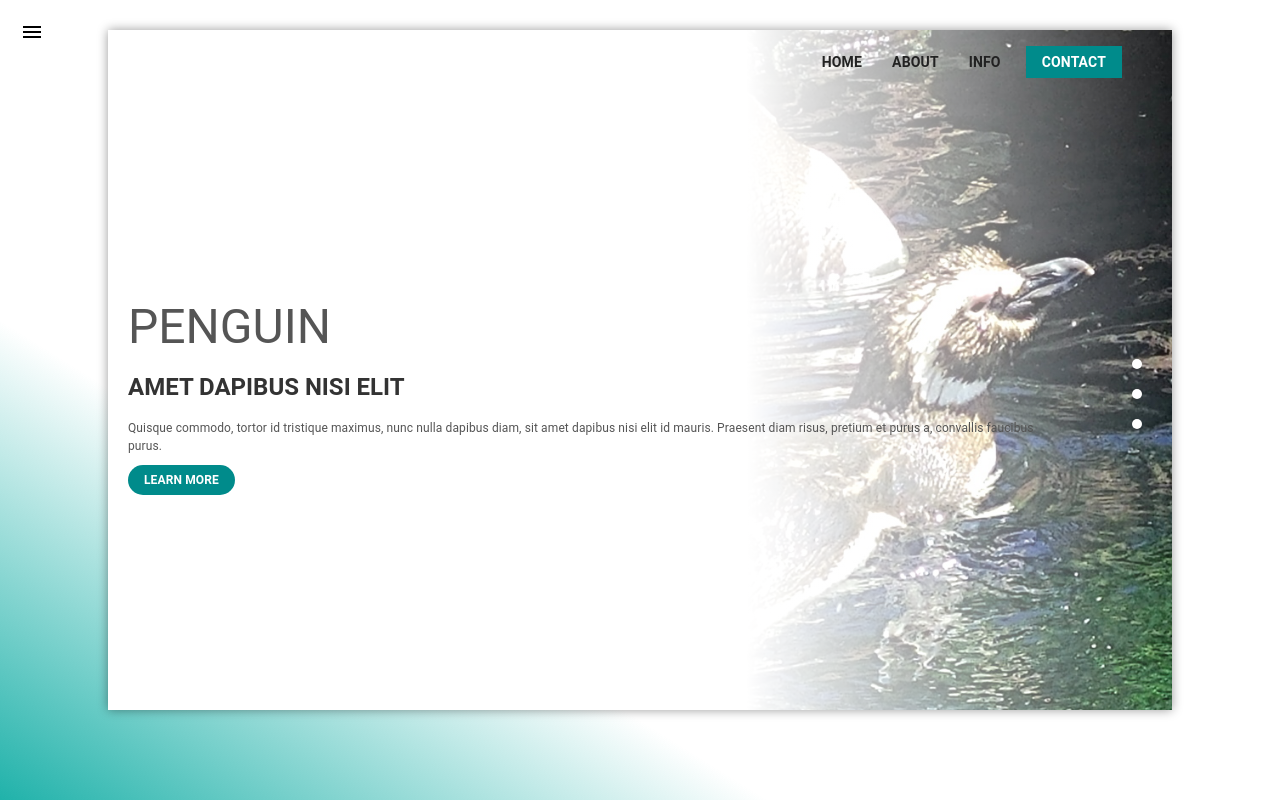
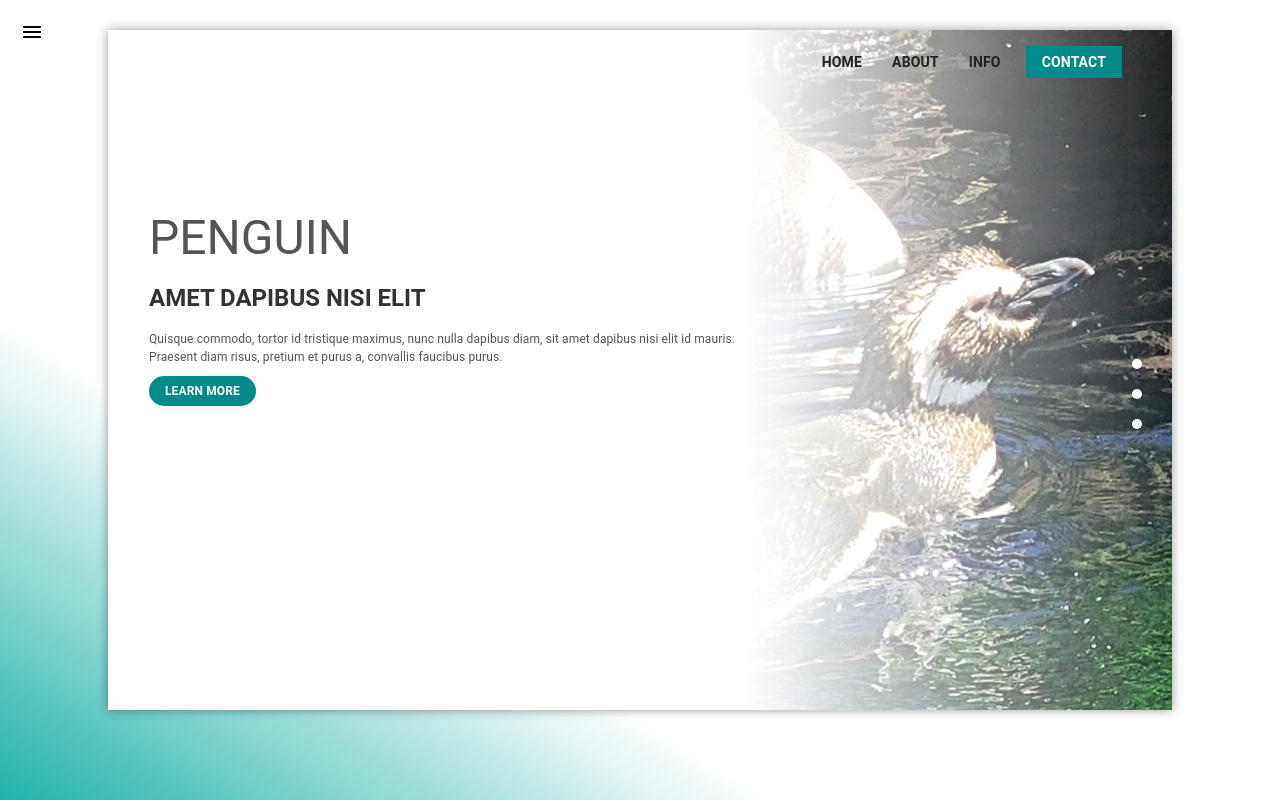
Before and after one commit to kinern/web-templates, a React (Create React App) app: page / in a window 1280 px wide. Built offline with nearby package versions, Linux system fonts and the light colour scheme.

Commit message:
Added slick carousel library. Added carousel functionality for theme.

```diff
--- a/package.json
+++ b/package.json
@@ -17,7 +17,9 @@
     "react": "^18.2.0",
     "react-dom": "18.0.0",
     "react-router-dom": "^6.4.2",
-    "react-scripts": "3.4.3"
+    "react-scripts": "3.4.3",
+    "react-slick": "^0.29.0",
+    "slick-carousel": "^1.8.1"
   },
   "scripts": {
     "start": "react-scripts start",
--- a/src/components/pages/PenguinTemplate.js
+++ b/src/components/pages/PenguinTemplate.js
@@ -1,8 +1,25 @@
-import React, {useEffect} from 'react';
+import React, {useEffect, useState} from 'react';
 import Header from '../Header';
-import { Box, Container, Grid, Typography } from '@mui/material';
+import { Box, Container, Divider, Grid, Link, Typography } from '@mui/material';
+import Slider from "react-slick";
+
+import "slick-carousel/slick/slick.css";
+import "slick-carousel/slick/slick-theme.css";
 
 const bgImg = require('../../assets/penguins.jpg');
+
+
+const carouselSettings = {
+    prevArrow: false,
+    nextArrow: false,
+    arrows: false,
+    dots: false,
+    infinite: false,
+    slidesToShow: 1,
+    slidesToScroll: 1,
+    vertical: true,
+    verticalSwiping: true,
+  };
 
 const backgroundStyle = {
     backgroundImage: 'linear-gradient(to bottom left,  transparent 70%, lightseagreen)',
@@ -101,6 +118,11 @@ const mainBoxStyles = {
             backgroundColor: 'lightseagreen',
             color: '#FFF'
         }
+    },
+    '& .slide': {
+        maxWidth:'600px',
+        height: '400px',
+        padding:'20px',
     }
 }
 
@@ -124,9 +146,16 @@ const carouselButtonStyles = {
 
 const PenguinTemplate = () => {
 
+    const [slider, setSlider] = useState(null);
+
     useEffect(()=>{
         document.title = "Gallery | Penguins";
     },[]);
+
+    const goToSlide = (num) => {
+        if (slider == null) return;
+        slider.slickGoTo(num - 1);
+    }
 
     return (
         <Container sx={backgroundStyle} maxWidth={false} disableGutters>
@@ -144,24 +173,50 @@ const PenguinTemplate = () => {
                     <Box sx={mainBoxStyles} className="main-box">
                         <Grid container spacing={0} sx={{width: '100%'}}>
                             <Grid item xs={12} sm={11} className="right-content">
-                                <Box className="slide-1">
+                                <Slider ref={c => (setSlider(c))} {...carouselSettings}>
+                                <Box className="slide slide-1">
                                     <header className="title">
                                         <Typography sx={{textTransform:'uppercase'}} variant={'h3'}>Penguin</Typography>
                                         <Typography sx={{textTransform:'uppercase'}} variant={'h5'}>Amet dapibus nisi elit</Typography>
                                     </header>
                                     <Box className="content">
-                                        <div className="image"></div>
                                         <div className="text">
                                             <Typography variant={'body1'}>Quisque commodo, tortor id tristique maximus, nunc nulla dapibus diam, sit amet dapibus nisi elit id mauris. Praesent diam risus, pretium et purus a, convallis faucibus purus.</Typography>
                                             <Typography sx={{textTransform:'uppercase'}} variant={'body1'}><a className="button" href="#intro">Learn More</a></Typography>
                                         </div>
                                     </Box>
                                 </Box>
+                                <Box className="slide slide-2">
+                                    <header className="title">
+                                        <Typography sx={{textTransform:'uppercase'}} variant={'h4'}>About</Typography>
+                                    </header>
+                                    <Divider />
+                                    <Box className="content">
+                                        <div className="text">
+                                            <Typography variant={'body1'}>Quisque commodo, tortor id tristique maximus, nunc nulla dapibus diam, sit amet dapibus nisi elit id mauris. Praesent diam risus, pretium et purus a, convallis faucibus purus.</Typography>
+                                            <Typography variant={'body1'}>Aliquam rhoncus felis id vehicula interdum. Pellentesque a consectetur elit. Fusce accumsan dictum orci, a fringilla arcu sagittis nec. Donec ornare, lectus rhoncus hendrerit sagittis, dolor erat tincidunt nulla, fringilla porttitor orci ante molestie mauris.</Typography>
+                                        </div>
+                                    </Box>
+                                </Box>
+                                <Box className="slide slide-3">
+                                    <header className="title">
+                                        <Typography sx={{textTransform:'uppercase', marginBottom:'0px!important'}} variant={'h3'}>Information</Typography>
+                                        <Divider />
+                                        <Typography sx={{textTransform:'uppercase', marginTop:'12px'}} variant={'h6'}>Ipsum Lorem</Typography>
+                                    </header>
+                                    <Box className="content">
+                                        <div className="text">
+                                            <Typography variant={'body1'}>Quisque commodo, tortor id tristique maximus, nunc nulla dapibus diam, sit amet dapibus nisi elit id mauris. Praesent diam risus, pretium et purus a, convallis faucibus purus.</Typography>
+                                            <Typography variant={'body1'}>Aliquam rhoncus felis id vehicula interdum. Pellentesque a consectetur elit. Fusce accumsan dictum orci, a fringilla arcu sagittis nec. Donec ornare, lectus rhoncus hendrerit sagittis, dolor erat tincidunt nulla, fringilla porttitor orci ante molestie mauris.</Typography>
+                                        </div>
+                                    </Box>
+                                </Box>
+                                </Slider>
                             </Grid>
                             <Grid item xs={12} sm={1} sx={carouselButtonStyles} className="carousel-buttons">
-                                <a href="#intro1"><div className="carousel-btn"></div></a>
-                                <a href="#intro2"><div className="carousel-btn"></div></a>
-                                <a href="#intro3"><div className="carousel-btn"></div></a>
+                                <Link onClick={()=>goToSlide(1)}><div className="carousel-btn"></div></Link>
+                                <Link onClick={()=>goToSlide(2)}><div className="carousel-btn"></div></Link>
+                                <Link onClick={()=>goToSlide(3)}><div className="carousel-btn"></div></Link>
                             </Grid>
                         </Grid>
                     </Box>
```
Also changed, not shown: 1 other file (tests, documents, lock files or other folders).
